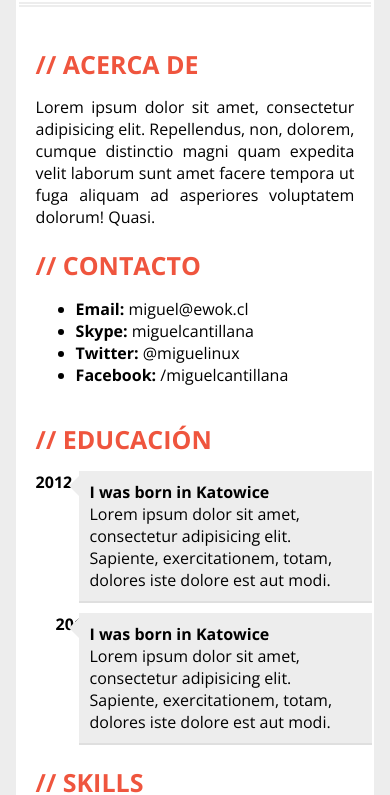
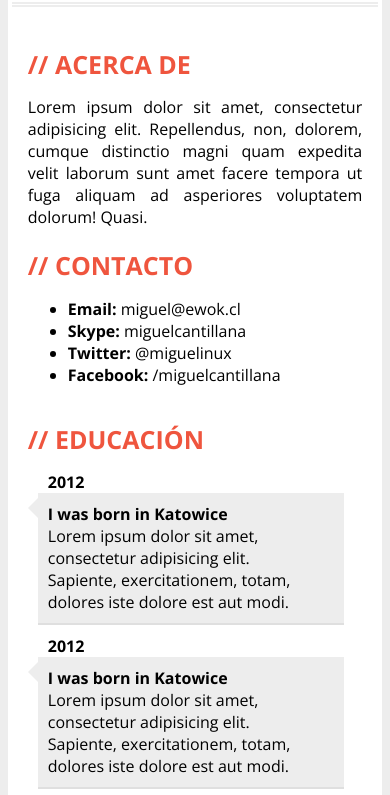
Before and after one commit to jjjjota/Desafio06, a plain HTML site: page index.html in a window 390 px wide. Shown: the part 310-1105 px from the top of the page. Drawn offline with nearby package versions, Linux system fonts and the light colour scheme.

Commit message:
:baby_chick:Fixed div.estudio_anno

```diff
--- a/index.html
+++ b/index.html
@@ -73,7 +73,7 @@
 
             <!-- Educación 2-->
             <div class="estudio_anno">
-                <p class="estudio_anno subsubtitulo">
+                <p class="subsubtitulo">
                     2012
                 </p>
             </div>
--- a/style.css
+++ b/style.css
@@ -272,15 +272,14 @@ footer .line {
     }
 
     div.container {
-        margin: 10% 4%;
+        margin: 10% 2%;
     }
 
     header {
         padding-top: 130px;
     }
 
-    section.educacion p.estudio_anno {
-        box-sizing: border-box;
+    section.educacion div.estudio_anno {
         padding-left: 20px;
         width: 100%;
     }
```
